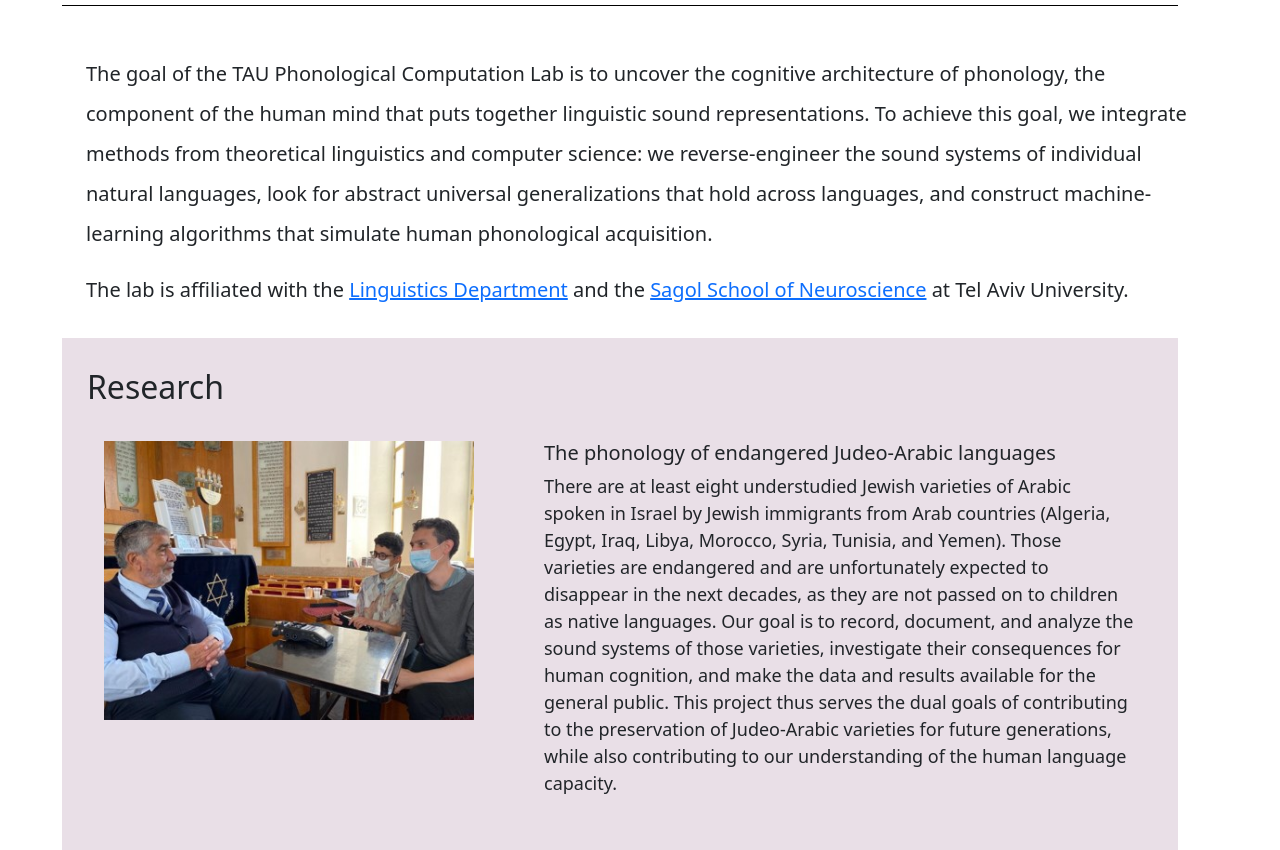
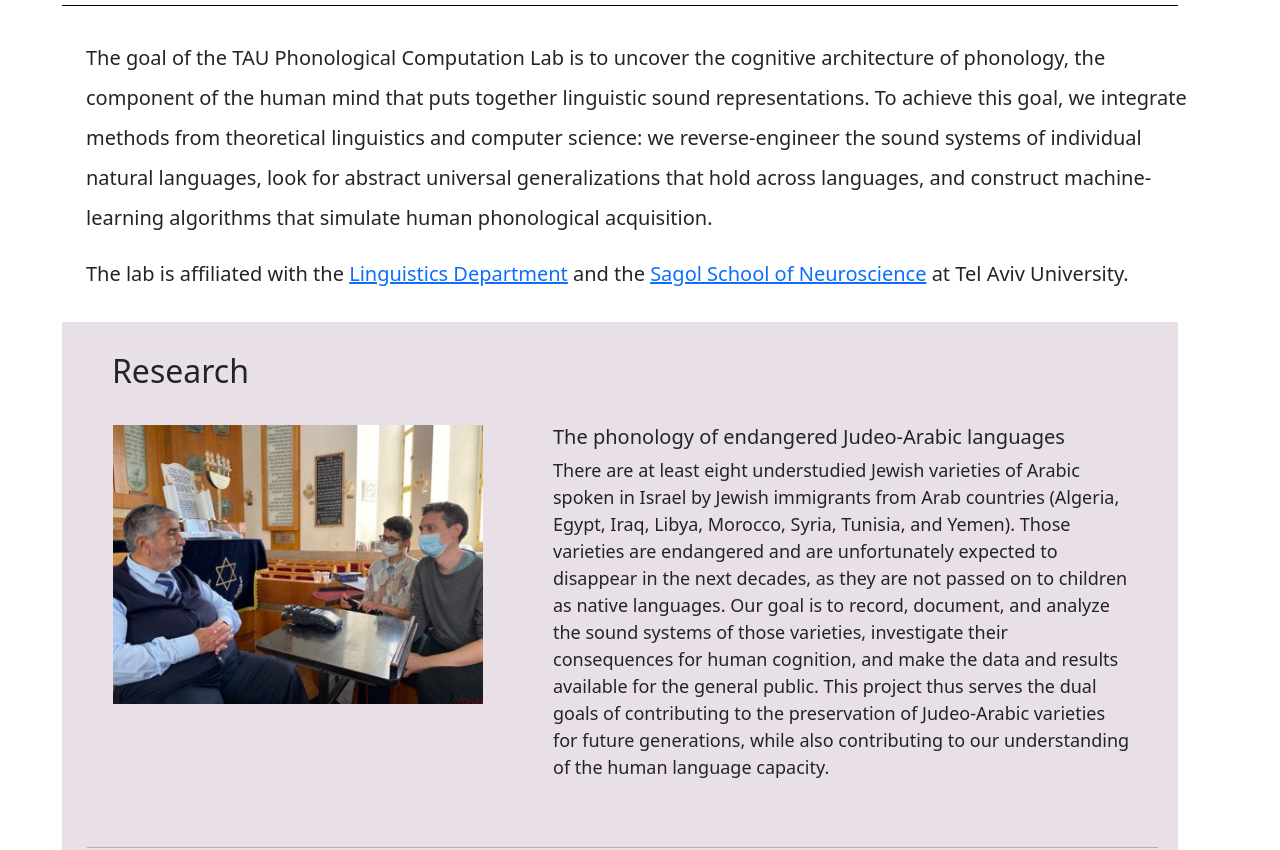
Before and after one commit to PcompLab/PcompLab.github.io, a plain HTML site: page index.html in a window 1280 px wide. Shown: the part 104-954 px from the top of the page. Drawn offline with nearby package versions, Linux system fonts and the light colour scheme.

Commit message:
Update style.css

```diff
--- a/assets/css/style.css
+++ b/assets/css/style.css
@@ -68,10 +68,11 @@ li {
     /*border-width: 3px;*/
 }
 
+
 .about {
     width: 100%;
     margin: auto;
-    margin-top: 3rem;
+    margin-top: 2rem;
     margin-left: 1.5rem;
     margin-bottom: -3.5rem;
     font-size: 20px;
@@ -84,21 +85,25 @@ li {
     margin-bottom: 0rem;
 }
 
+.block1 {
+	margin-left: 1.5rem;
+
+}
+
 .block2 {
 	background-color: #E9DFE7;
 	padding-top: 30px;
 	padding-bottom: 30px;
+	padding-left: 25px;
+	padding-right: 20px;
+
 }
 
-.contact-block {
-	padding-left: 30px;
-}
 
 /* people section */
 
 .people-container{
     margin-top: 2rem;
-    margin-left: 2rem;
 }
 
 .person a:visited {
@@ -162,8 +167,8 @@ p {
     display: flex;
     flex-direction: row;
     margin-bottom: 50px;
-    margin-left: 2rem;
-	margin-right: 2rem;
+    margin-left: 1rem;
+    margin-right: 1rem;
     /*margin-top: 3rem;*/
     align-items: flex-start;
     /*height: 300px;*/
```
